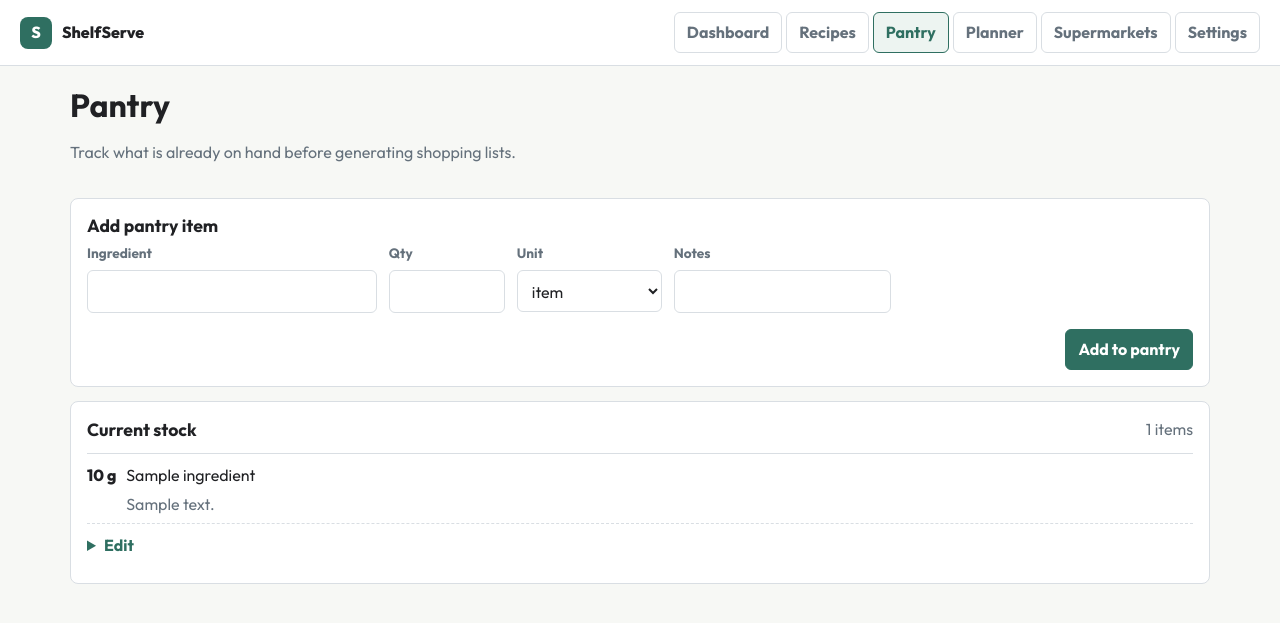
After one commit to bslater509/shelfserve, a Django app: page /pantry/ in a window 1280 px wide. The commit adds this page. Shown: the top 623 px of the page. Run offline with Django 4.2, Linux system fonts and the light colour scheme; tables that the repository leaves empty hold one stand-in row (values such as "Sample post").

Commit message:
Add pantry-aware shopping lists

```diff
--- a/recipe_planner/app/recipes/forms.py
+++ b/recipe_planner/app/recipes/forms.py
@@ -1,6 +1,6 @@
 from django import forms
 
-from .models import AppSetting, Recipe, Supermarket
+from .models import AppSetting, PantryItem, Recipe, Supermarket, Unit
 
 
 class RecipeForm(forms.ModelForm):
@@ -21,6 +21,20 @@ class SupermarketForm(forms.ModelForm):
         fields = ["name"]
 
 
+class PantryItemForm(forms.ModelForm):
+    ingredient_name = forms.CharField(label="Ingredient", max_length=120)
+
+    class Meta:
+        model = PantryItem
+        fields = ["ingredient_name", "quantity", "unit", "note"]
+
+    def __init__(self, *args, **kwargs):
+        super().__init__(*args, **kwargs)
+        if self.instance.pk:
+            self.fields["ingredient_name"].initial = self.instance.ingredient.name
+        self.fields["unit"].initial = self.fields["unit"].initial or Unit.ITEM
+
+
 class SettingsForm(forms.ModelForm):
     class Meta:
         model = AppSetting
--- a/recipe_planner/app/recipes/static/recipes/app.css
+++ b/recipe_planner/app/recipes/static/recipes/app.css
@@ -1412,6 +1412,23 @@ textarea {
   gap: 8px;
   align-items: center;
   flex-wrap: wrap;
+}
+
+.pantry-section {
+  margin-top: 14px;
+}
+
+.pantry-items li {
+  grid-template-columns: auto minmax(0, 1fr) auto;
+}
+
+.pantry-items .item-meta {
+  grid-column: 2 / -1;
+}
+
+.cooked-toggle {
+  margin-left: 4px;
+  white-space: nowrap;
 }
 
 .planner-form {
--- a/recipe_planner/app/recipes/templates/recipes/base.html
+++ b/recipe_planner/app/recipes/templates/recipes/base.html
@@ -25,6 +25,7 @@
     <nav class="nav">
       <a href="{% url 'dashboard' %}" class="{% if request.resolver_match.url_name == 'dashboard' %}active{% endif %}">Dashboard</a>
       <a href="{% url 'recipe_list' %}" class="{% if request.resolver_match.url_name == 'recipe_list' or request.resolver_match.url_name == 'recipe_detail' or request.resolver_match.url_name == 'recipe_create' or request.resolver_match.url_name == 'recipe_edit' or request.resolver_match.url_name == 'recipe_import' %}active{% endif %}">Recipes</a>
+      <a href="{% url 'pantry_list' %}" class="{% if request.resolver_match.url_name == 'pantry_list' or request.resolver_match.url_name == 'edit_pantry_item' or request.resolver_match.url_name == 'delete_pantry_item' %}active{% endif %}">Pantry</a>
       <a href="{% url 'planner' %}" class="{% if request.resolver_match.url_name == 'planner' %}active{% endif %}">Planner</a>
       <a href="{% url 'supermarket_list' %}" class="{% if request.resolver_match.url_name == 'supermarket_list' or request.resolver_match.url_name == 'supermarket_detail' %}active{% endif %}">Supermarkets</a>
       <a href="{% url 'settings' %}" class="{% if request.resolver_match.url_name == 'settings' %}active{% endif %}">Settings</a>
--- /dev/null
+++ b/recipe_planner/app/recipes/templates/recipes/pantry_list.html
@@ -0,0 +1,100 @@
+{% extends "recipes/base.html" %}
+{% load recipe_extras %}
+{% block title %}Pantry - ShelfServe{% endblock %}
+{% block content %}
+<section class="toolbar">
+  <div>
+    <h1>Pantry</h1>
+    <p class="muted">Track what is already on hand before generating shopping lists.</p>
+  </div>
+</section>
+
+<section class="panel">
+  <h2>Add pantry item</h2>
+  <form method="post" class="custom-item-form">
+    {% csrf_token %}
+    <div class="custom-item-inputs">
+      <div class="form-group">
+        <label for="{{ form.ingredient_name.id_for_label }}">Ingredient</label>
+        {{ form.ingredient_name }}
+      </div>
+      <div class="form-group small">
+        <label for="{{ form.quantity.id_for_label }}">Qty</label>
+        {{ form.quantity }}
+      </div>
+      <div class="form-group medium">
+        <label for="{{ form.unit.id_for_label }}">Unit</label>
+        {{ form.unit }}
+      </div>
+      <div class="form-group notes">
+        <label for="{{ form.note.id_for_label }}">Notes</label>
+        {{ form.note }}
+      </div>
+    </div>
+    <div class="custom-item-actions">
+      <button class="button primary" type="submit">Add to pantry</button>
+    </div>
+  </form>
+</section>
+
+<section class="panel pantry-section">
+  <div class="section-heading">
+    <h2>Current stock</h2>
+    <span class="muted">{{ pantry_items|length }} items</span>
+  </div>
+  <ul class="shopping-items pantry-items">
+    {% for item in pantry_items %}
+      <li>
+        <span class="amount">{{ item.quantity|quantity }} {{ item.unit }}</span>
+        <span class="item-name">{{ item.ingredient.name }}</span>
+        <div class="item-meta">
+          {% if item.note %}<span class="muted">{{ item.note }}</span>{% endif %}
+        </div>
+        <details class="shopping-item-edit">
+          <summary>Edit</summary>
+          <form method="post" action="{% url 'edit_pantry_item' item.pk %}" class="shopping-edit-form">
+            {% csrf_token %}
+            <div class="custom-item-inputs">
+              <div class="form-group">
+                <label for="pantry_name_{{ item.pk }}">Ingredient</label>
+                <input id="pantry_name_{{ item.pk }}" name="ingredient_name" value="{{ item.ingredient.name }}" required list="ingredient-names-datalist">
+              </div>
+              <div class="form-group small">
+                <label for="pantry_qty_{{ item.pk }}">Qty</label>
+                <input id="pantry_qty_{{ item.pk }}" name="quantity" type="number" min="0" step="0.01" value="{{ item.quantity|quantity }}" required>
+              </div>
+              <div class="form-group medium">
+                <label for="pantry_unit_{{ item.pk }}">Unit</label>
+                <select id="pantry_unit_{{ item.pk }}" name="unit">
+                  {% for value,label in form.fields.unit.choices %}
+                    <option value="{{ value }}"{% if item.unit == value %} selected{% endif %}>{{ label }}</option>
+                  {% endfor %}
+                </select>
+              </div>
+              <div class="form-group notes">
+                <label for="pantry_note_{{ item.pk }}">Notes</label>
+                <input id="pantry_note_{{ item.pk }}" name="note" value="{{ item.note }}">
+              </div>
+            </div>
+            <div class="shopping-item-actions">
+              <button class="button primary" type="submit">Save pantry item</button>
+            </div>
+          </form>
+          <form method="post" action="{% url 'delete_pantry_item' item.pk %}" class="shopping-delete-form">
+            {% csrf_token %}
+            <button class="button danger-button-style" type="submit">Delete item</button>
+          </form>
+        </details>
+      </li>
+    {% empty %}
+      <li class="empty">No pantry stock yet.</li>
+    {% endfor %}
+  </ul>
+</section>
+
+<datalist id="ingredient-names-datalist">
+  {% for suggested_ingredient in suggested_ingredients %}
+    <option value="{{ suggested_ingredient }}">
+  {% endfor %}
+</datalist>
+{% endblock %}
--- a/recipe_planner/app/recipes/urls.py
+++ b/recipe_planner/app/recipes/urls.py
@@ -10,7 +10,12 @@ urlpatterns = [
     path("recipes/new/", views.recipe_edit, name="recipe_create"),
     path("recipes/<int:pk>/", views.recipe_detail, name="recipe_detail"),
     path("recipes/<int:pk>/edit/", views.recipe_edit, name="recipe_edit"),
+    path("pantry/", views.pantry_list, name="pantry_list"),
+    path("pantry/items/<int:pk>/edit/", views.edit_pantry_item, name="edit_pantry_item"),
+    path("pantry/items/<int:pk>/delete/", views.delete_pantry_item, name="delete_pantry_item"),
     path("planner/", views.planner, name="planner"),
+    path("planner/entries/<int:pk>/cook/", views.cook_planner_entry, name="cook_planner_entry"),
+    path("planner/entries/<int:pk>/undo-cooked/", views.undo_cook_planner_entry, name="undo_cook_planner_entry"),
     path("shopping/generate/", views.generate_shopping_list, name="generate_shopping_list"),
     path("shopping/<int:pk>/", views.shopping_list_detail, name="shopping_list_detail"),
     path("shopping/<int:pk>/add-item/", views.add_shopping_item, name="add_shopping_item"),
--- a/recipe_planner/app/recipes/views.py
+++ b/recipe_planner/app/recipes/views.py
@@ -10,12 +10,13 @@ from django.shortcuts import get_object_or_404, redirect, render
 from django.urls import reverse
 from django.views.decorators.http import require_POST
 
-from .forms import RecipeForm, SettingsForm, SupermarketForm
+from .forms import PantryItemForm, RecipeForm, SettingsForm, SupermarketForm
 from .models import (
     AppSetting,
     Ingredient,
     MEAL_SLOTS,
     MealPlanEntry,
+    PantryItem,
     Recipe,
     RecipeIngredient,
     RecipeStep,
@@ -26,7 +27,14 @@ from .models import (
     Tag,
     Unit,
 )
-from .services import build_shopping_list, normalise_name, normalise_tag_name, regenerate_shopping_list
+from .services import (
+    build_shopping_list,
+    mark_meal_cooked,
+    normalise_name,
+    normalise_tag_name,
+    regenerate_shopping_list,
+    undo_meal_cooked,
+)
 from .parser import parse_recipe_url, parse_recipe_text
 
 
@@ -232,19 +240,7 @@ def planner(request):
     copy_from_date = parse_date(copy_from_str)
 
     if request.method == "POST":
-        MealPlanEntry.objects.filter(date__range=(days[0], days[-1])).delete()
-        for day in days:
-            for slot, _label in MEAL_SLOTS:
-                recipe_id = request.POST.get(f"recipe_{day.isoformat()}_{slot}")
-                servings_value = request.POST.get(f"servings_{day.isoformat()}_{slot}") or "1"
-                if recipe_id:
-                    recipe = get_object_or_404(Recipe, pk=recipe_id)
-                    MealPlanEntry.objects.create(
-                        date=day,
-                        meal_slot=slot,
-                        recipe=recipe,
-                        servings=max(1, int(servings_value)),
-                    )
+        save_planner_entries(request.POST, days)
         messages.success(request, "Meal plan saved.")
         return redirect(f"{reverse('planner')}?week={week_start.isoformat()}")
 
@@ -308,6 +304,64 @@ def generate_shopping_list(request):
     shopping_list = build_shopping_list(supermarket, week_start, plan_entries)
     messages.success(request, "Shopping list generated.")
     return redirect("shopping_list_detail", pk=shopping_list.pk)
+
+
+def pantry_list(request):
+    if request.method == "POST":
+        form = PantryItemForm(request.POST)
+        if form.is_valid():
+            pantry_item = save_pantry_item_form(form)
+            messages.success(request, f"Saved {pantry_item.ingredient.name} in pantry.")
+            return redirect("pantry_list")
+    else:
+        form = PantryItemForm()
+
+    return render(
+        request,
+        "recipes/pantry_list.html",
+        {
+            "form": form,
+            "pantry_items": PantryItem.objects.select_related("ingredient"),
+            "suggested_ingredients": Ingredient.objects.values_list("name", flat=True).distinct().order_by("name"),
+        },
+    )
+
+
+@require_POST
+def edit_pantry_item(request, pk):
+    pantry_item = get_object_or_404(PantryItem.objects.select_related("ingredient"), pk=pk)
+    form = PantryItemForm(request.POST, instance=pantry_item)
+    if form.is_valid():
+        saved_item = save_pantry_item_form(form, pantry_item)
+        messages.success(request, f"Updated {saved_item.ingredient.name} in pantry.")
+    else:
+        messages.error(request, "Pantry item could not be updated.")
+    return redirect("pantry_list")
+
+
+@require_POST
+def delete_pantry_item(request, pk):
+    pantry_item = get_object_or_404(PantryItem.objects.select_related("ingredient"), pk=pk)
+    ingredient_name = pantry_item.ingredient.name
+    pantry_item.delete()
+    messages.success(request, f"Removed {ingredient_name} from pantry.")
+    return redirect("pantry_list")
+
+
+@require_POST
+def cook_planner_entry(request, pk):
+    entry = get_object_or_404(MealPlanEntry.objects.select_related("recipe"), pk=pk)
+    mark_meal_cooked(entry)
+    messages.success(request, f"Marked {entry.recipe.title} as cooked and updated pantry stock.")
+    return redirect(f"{reverse('planner')}?week={entry.date.isoformat()}")
+
+
+@require_POST
+def undo_cook_planner_entry(request, pk):
+    entry = get_object_or_404(MealPlanEntry.objects.select_related("recipe"), pk=pk)
+    undo_meal_cooked(entry)
+    messages.success(request, f"Restored pantry stock for {entry.recipe.title}.")
+    return redirect(f"{reverse('planner')}?week={entry.date.isoformat()}")
 
 
 def shopping_list_detail(request, pk):
@@ -520,6 +574,67 @@ def settings_view(request):
     return render(request, "recipes/settings.html", {"form": form})
 
 
+def save_pantry_item_form(form, instance=None):
+    ingredient_name = normalise_name(form.cleaned_data["ingredient_name"])
+    ingredient, _ = Ingredient.objects.get_or_create(name=ingredient_name)
+    quantity = form.cleaned_data["quantity"]
+    unit = form.cleaned_data["unit"]
+    note = form.cleaned_data["note"].strip()
+    duplicate = PantryItem.objects.filter(ingredient=ingredient, unit=unit).exclude(
+        pk=instance.pk if instance else None
+    ).first()
+    if duplicate:
+        duplicate.quantity = Decimal(duplicate.quantity) + Decimal(quantity)
+        duplicate.note = note
+        duplicate.save(update_fields=["quantity", "note", "updated_at"])
+        if instance and instance.pk:
+            instance.delete()
+        return duplicate
+
+    pantry_item = instance or PantryItem()
+    pantry_item.ingredient = ingredient
+    pantry_item.quantity = quantity
+    pantry_item.unit = unit
+    pantry_item.note = note
+    pantry_item.save()
+    return pantry_item
+
+
+def save_planner_entries(post_data, days):
+    existing_entries = {
+        (entry.date, entry.meal_slot): entry
+        for entry in MealPlanEntry.objects.filter(date__range=(days[0], days[-1])).select_related("recipe")
+    }
+    with transaction.atomic():
+        for day in days:
+            for slot, _label in MEAL_SLOTS:
+                existing = existing_entries.get((day, slot))
+                recipe_id = post_data.get(f"recipe_{day.isoformat()}_{slot}")
+                servings = parse_positive_int(post_data.get(f"servings_{day.isoformat()}_{slot}") or "1")
+
+                if not recipe_id:
+                    if existing:
+                        undo_meal_cooked(existing)
+                        existing.delete()
+                    continue
+
+                recipe = get_object_or_404(Recipe, pk=recipe_id)
+                if existing and existing.recipe_id == recipe.pk and existing.servings == servings:
+                    continue
+
+                if existing:
+                    undo_meal_cooked(existing)
+                    existing.delete()
+                MealPlanEntry.objects.create(date=day, meal_slot=slot, recipe=recipe, servings=servings)
+
+
+def parse_positive_int(value):
+    try:
+        return max(1, int(value))
+    except (TypeError, ValueError):
+        return 1
+
+
 def save_supermarket_sections(supermarket, sections_data):
     names = parse_section_names(sections_data)
     saved_section_ids = []
--- a/recipe_planner/config.yaml
+++ b/recipe_planner/config.yaml
@@ -1,5 +1,5 @@
 name: ShelfServe
-version: "0.1.19"
+version: "0.1.20"
 slug: shelfserve
 description: Recipe storage, meal planning, and supermarket-sorted shopping lists.
 url: https://github.com/bslater509/shelfserve
```
Also changed, not shown: recipe_planner/app/recipes/models.py (+32 -0 lines), recipe_planner/app/recipes/services.py (+84 -1 lines), recipe_planner/app/recipes/templates/recipes/planner.html (+26 -0 lines), recipe_planner/app/recipes/tests.py (+123 -0 lines), recipe_planner/CHANGELOG.md, recipe_planner/app/recipes/migrations/0006_mealplanentry_pantry_consumed_at_pantryitem_and_more.py (added).
